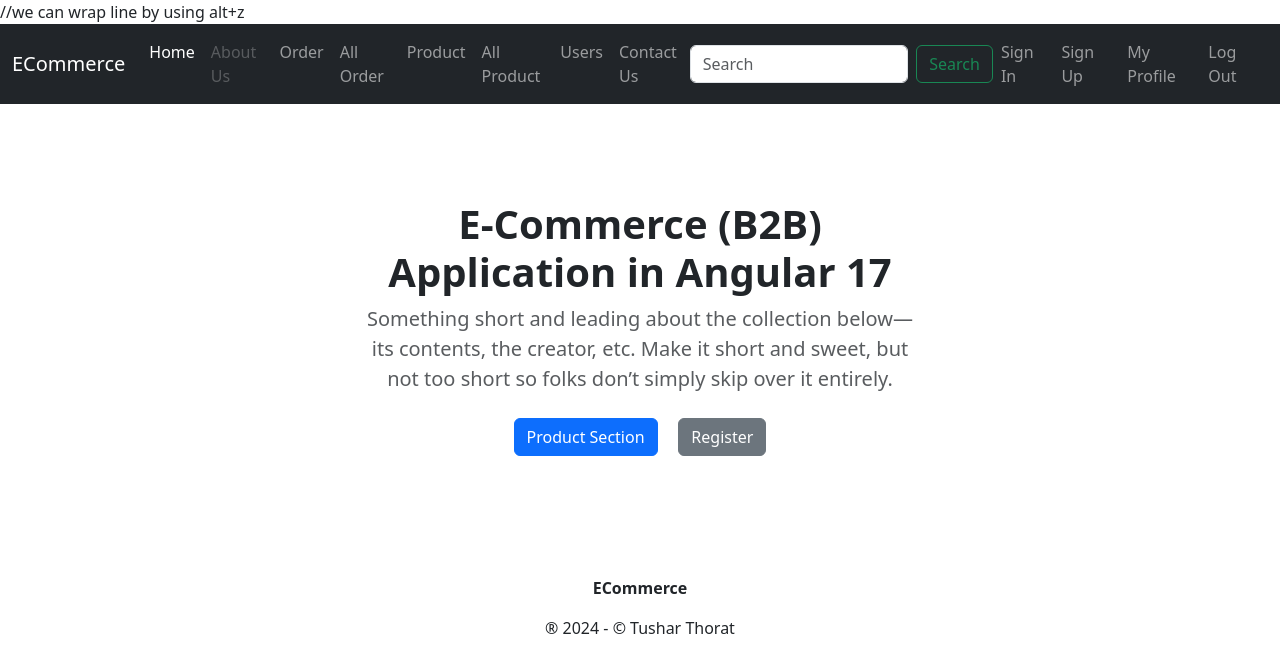
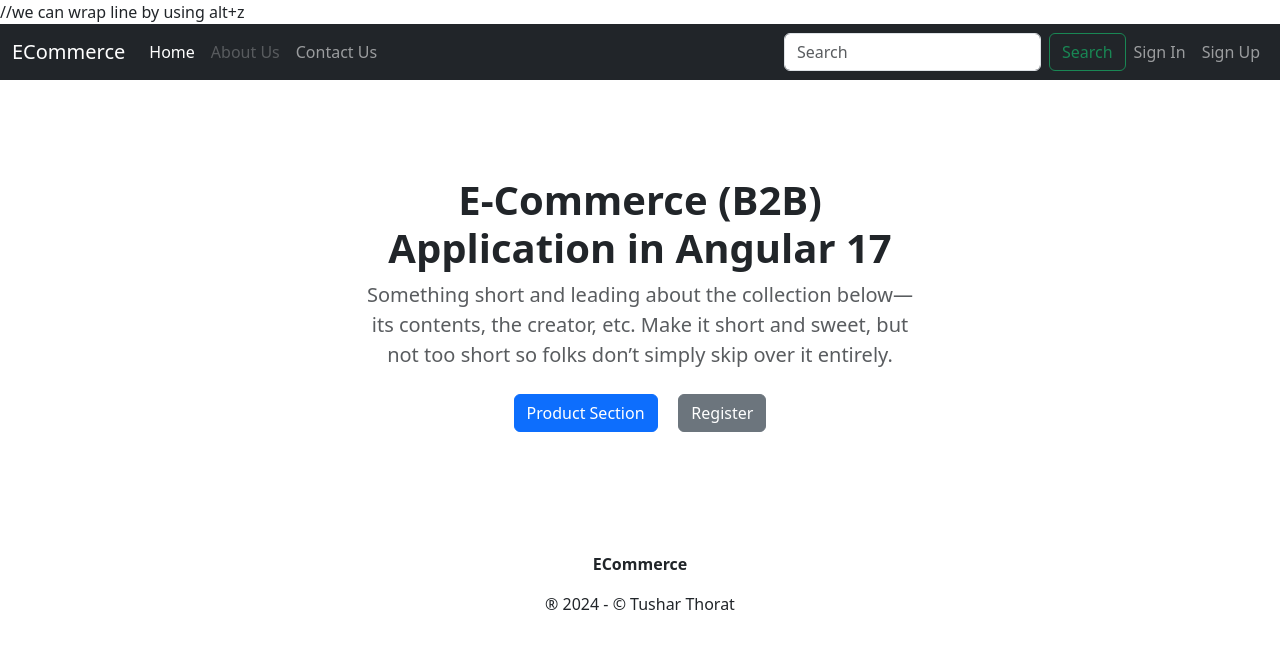
Before and after one commit to tushthorat/E-Commerce-Angular-Project, an Angular app: page /home in a window 1280 px wide. Shown: the top 672 px of the page. Built offline with nearby package versions, Linux system fonts and the light colour scheme.

Commit message:
userwise header display logic implemented

```diff
--- a/src/app/shared/layouts/header/header.component.html
+++ b/src/app/shared/layouts/header/header.component.html
@@ -22,19 +22,19 @@
         <li class="nav-item">
           <a class="nav-link disabled" href="#">About Us</a>
         </li>
-        <li class="nav-item" >
+        <li class="nav-item" *ngIf="user_role=='buyer'">
           <a class="nav-link" routerLink="/buyer-dashboard">Order</a>
         </li>
-        <li class="nav-item" >
+        <li class="nav-item" *ngIf="user_role=='admin'">
           <a class="nav-link " routerLink="/buyer-dashboard">All Order</a>
         </li>
-        <li class="nav-item">
+        <li class="nav-item" *ngIf="user_role =='seller'">
           <a class="nav-link " routerLink="/seller/product">Product</a>
         </li>
-        <li class="nav-item">
+        <li class="nav-item" *ngIf="user_role =='admin'">
           <a class="nav-link " routerLink="/admin/product">All Product</a>
         </li>
-        <li class="nav-item" >
+        <li class="nav-item" *ngIf="user_role=='admin'">
           <a class="nav-link " routerLink="/admin/user">Users</a>
         </li>
         <li class="nav-item">
@@ -45,7 +45,7 @@
         <input class="form-control me-2" type="search" placeholder="Search" aria-label="Search">
         <button class="btn btn-outline-success" type="submit">Search</button>
       </form>
-      <ul class="navbar-nav ml-auto"  >
+      <ul class="navbar-nav ml-auto" *ngIf="!logged_in" >
         <li class="nav-item">
             <a class="nav-link" routerLink="/sign-in">Sign In</a>
         </li>
@@ -53,12 +53,12 @@
             <a class="nav-link" routerLink="/sign-up">Sign Up</a>
         </li>
     </ul>
-    <ul class="navbar-nav ml-auto" >
+    <ul class="navbar-nav ml-auto" *ngIf="logged_in">
         <li class="nav-item">
             <a class="nav-link sim-pointer" routerLink="/my-profile">My Profile</a>
         </li>
         <li class="nav-item">
-            <a class="nav-link sim-pointer" >Log Out</a>
+            <a class="nav-link sim-pointer" (click)="logout()">Log Out</a>
         </li>
     </ul>
 
--- a/src/app/shared/layouts/header/header.component.ts
+++ b/src/app/shared/layouts/header/header.component.ts
@@ -1,6 +1,6 @@
 import { CommonModule } from '@angular/common';
-import { Component } from '@angular/core';
-import { RouterLink, RouterOutlet } from '@angular/router';
+import { Component, OnInit } from '@angular/core';
+import { Router, RouterLink, RouterOutlet } from '@angular/router';
 
 @Component({
   selector: 'app-header',
@@ -9,6 +9,32 @@ import { RouterLink, RouterOutlet } from '@angular/router';
   templateUrl: './header.component.html',
   styleUrl: './header.component.css'
 })
-export class HeaderComponent {
+export class HeaderComponent implements OnInit{
+
+    logged_in:boolean=false;
+    language:string="English";
+    user_role:any;
+
+    constructor(private router:Router){
+
+    }
+    ngOnInit(): void {
+
+    }
+
+    //ngDoCheck automatically call everytime when we click anywhere on the page
+    ngDoCheck(){
+         let user_role=sessionStorage.getItem("role");
+         let user_session_id=sessionStorage.getItem("user_session_id");
+         if(user_session_id){
+            this.logged_in=true;
+         }
+    }
+    logout(){
+      sessionStorage.removeItem("user_session_id");
+      sessionStorage.removeItem("user_role");
+      this.router.navigateByUrl('/sign-in');
+      location.reload();
+    }
 
 }
```
